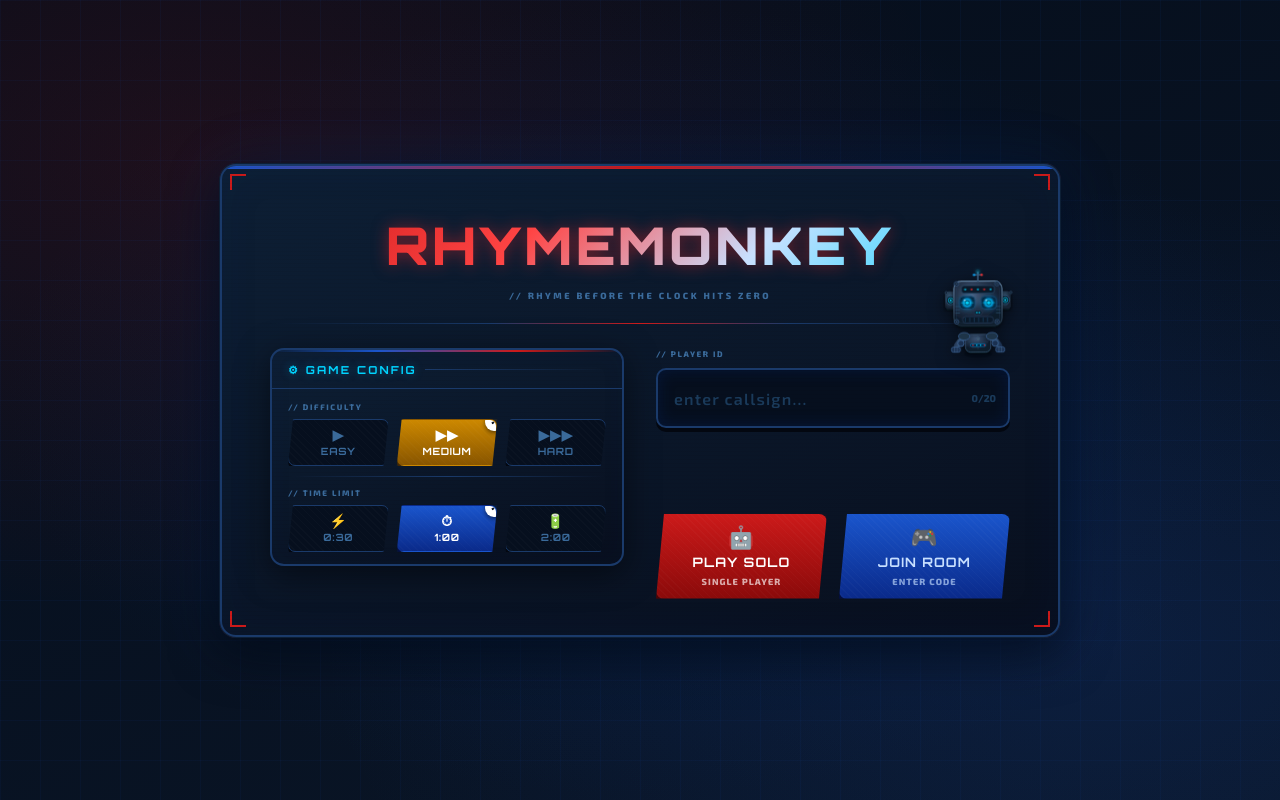
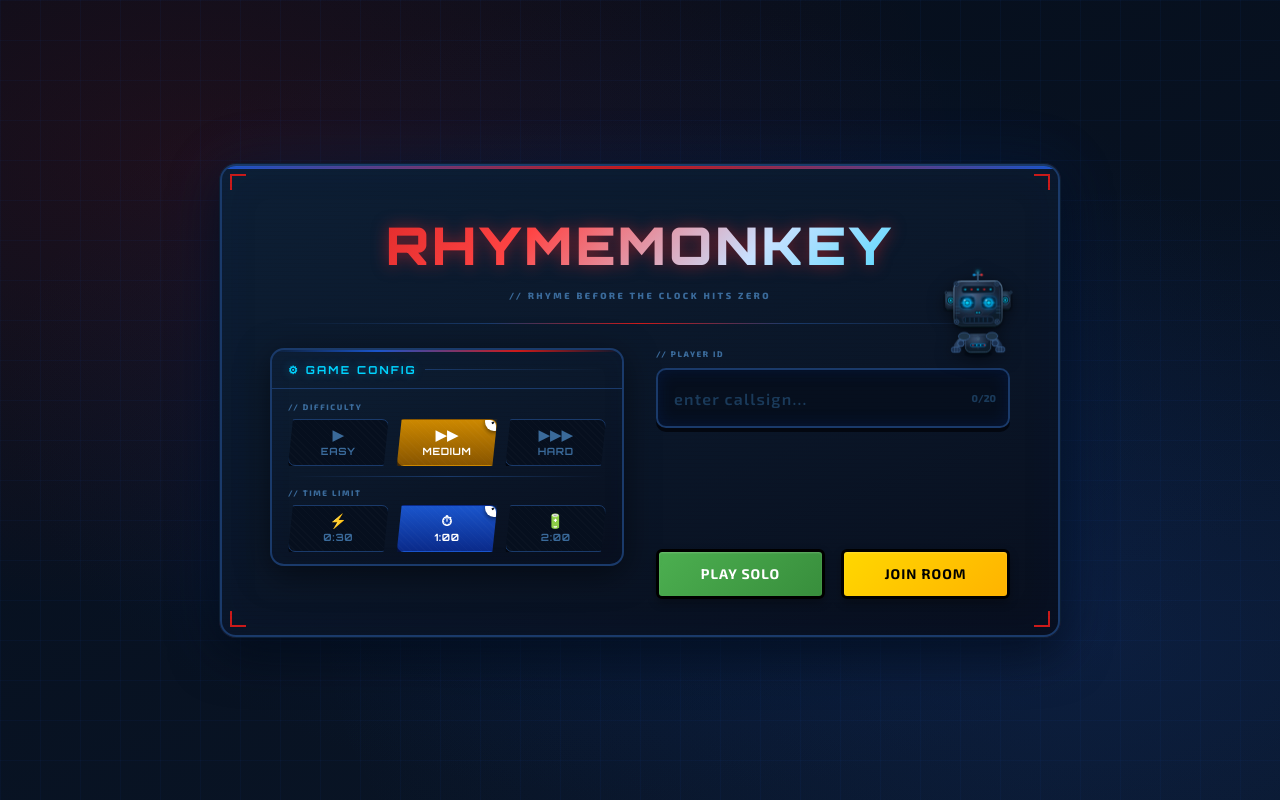
Before and after one commit to whizzel/rhymemonkey, a Next.js app: page / in a window 1280 px wide. Built offline with nearby package versions, Linux system fonts and the light colour scheme.

Commit message:
refactor: replace custom CSS with Tailwind classes and update GameActions UI components

```diff
--- a/src/components/GameActions.tsx
+++ b/src/components/GameActions.tsx
@@ -22,86 +22,60 @@ export function GameActions({ onStartGame, onJoinRoom }: GameActionsProps) {
   };
 
   return (
-    <>
-      <style>{`
-        @import url('https://fonts.googleapis.com/css2?family=Orbitron:wght@700;900&family=Exo+2:wght@700;800&display=swap');
-
-        .ga-grid { display:grid;grid-template-columns:1fr 1fr;gap:12px; }
-        @media(max-width:460px){.ga-grid{grid-template-columns:1fr;}}
-
-        .ga-btn {
-          font-family:'Orbitron',monospace;font-size:14px;font-weight:700;letter-spacing:.08em;
-          border:none;border-radius:8px;padding:12px 14px 10px;
-          cursor:pointer;position:relative;overflow:hidden;
-          display:flex;flex-direction:column;align-items:center;gap:3px;
-          transition:transform .1s,filter .15s;user-select:none;outline:none;
-          clip-path:polygon(8px 0%,100% 0%,calc(100% - 8px) 100%,0% 100%);
-        }
-        .ga-btn:hover  { filter:brightness(1.15);transform:translateY(-3px); }
-        .ga-btn:active { transform:translateY(4px)!important; }
-        .ga-btn::before {
-          content:'';position:absolute;inset:0;
-          background:repeating-linear-gradient(45deg,transparent,transparent 4px,rgba(255,255,255,0.02) 4px,rgba(255,255,255,0.02) 5px);
-          pointer-events:none;
-        }
-        .ga-btn::after {
-          content:'';position:absolute;top:0;left:-80%;width:60%;height:100%;
-          background:linear-gradient(90deg,transparent,rgba(255,255,255,0.18),transparent);
-          transform:skewX(-20deg);transition:left .45s;pointer-events:none;
-        }
-        .ga-btn:hover::after{left:130%;}
-
-        .ga-icon { font-size:22px;line-height:1;position:relative;z-index:1; margin-bottom: 2px; }
-        .ga-label { font-size:13px;position:relative;z-index:1; }
-        .ga-sub { font-family:'Exo 2',sans-serif;font-size:9px;font-weight:800;letter-spacing:.12em;text-transform:uppercase;opacity:.65;position:relative;z-index:1; }
-
-        .btn-solo    { background:linear-gradient(180deg,#cc1a1a,#8a0a0a);color:#fff;box-shadow:0 6px 0 #4a0505,0 8px 20px rgba(200,10,10,0.4); }
-        .btn-private { background:linear-gradient(180deg,#1a55cc,#0a2a8a);color:#c8e0ff;box-shadow:0 6px 0 #050f40,0 8px 20px rgba(10,50,200,0.4); }
-        .btn-join    { background:linear-gradient(180deg,#1a2a40,#0d1525);color:#6a9ac0;box-shadow:0 6px 0 #060c18; border:1px solid #1a3a6a; }
-
-        .ga-join-box { margin-top: 10px; display: flex; gap: 8px; animation: slideDown .3s ease; }
-        @keyframes slideDown { from { opacity: 0; transform: translateY(-10px); } to { opacity: 1; transform: translateY(0); } }
-        .ga-input { flex: 1; background: #060f1e; border: 1px solid #1a3a6a; border-radius: 6px; padding: 10px; color: #fff; font-family: 'Orbitron', monospace; text-align: center; font-size: 16px; outline: none; }
-        .ga-go { background: #cc1a1a; border: none; border-radius: 6px; color: #fff; padding: 0 20px; font-family: 'Orbitron', monospace; cursor: pointer; font-weight: 700; }
-        .ga-go:disabled { opacity: .5; cursor: not-allowed; }
-      `}</style>
-
-      <div>
-        <div className="ga-grid">
-          <button type="button" className="ga-btn btn-solo" onClick={() => { playClick(); onStartGame('solo'); }}>
-            <span className="ga-icon">🤖</span>
-            <span className="ga-label">PLAY SOLO</span>
-            <span className="ga-sub">single player</span>
+    <div className="flex flex-col gap-4">
+      <div className="grid grid-cols-1 gap-4 md:grid-cols-2">
+        <button
+          type="button"
+          className="mario-btn mario-btn-green text-sm"
+          onClick={() => { playClick(); onStartGame('solo'); }}
+        >
+          PLAY SOLO
         </button>
         {!showJoinInput ? (
-            <button type="button" className="ga-btn btn-private" onClick={() => { playClick(); setShowJoinInput(true); }}>
-              <span className="ga-icon">🎮</span>
-              <span className="ga-label">JOIN ROOM</span>
-              <span className="ga-sub">enter code</span>
+          <button
+            type="button"
+            className="mario-btn mario-btn-gold text-sm"
+            onClick={() => { playClick(); setShowJoinInput(true); }}
+          >
+            JOIN ROOM
           </button>
         ) : (
-            <button type="button" className="ga-btn btn-private" onClick={() => { playClick(); onStartGame('private'); }}>
-              <span className="ga-icon">📡</span>
-              <span className="ga-label">CREATE RM</span>
-              <span className="ga-sub">host lobby</span>
+          <button
+            type="button"
+            className="mario-btn mario-btn-gold text-sm"
+            onClick={() => { playClick(); onStartGame('private'); }}
+          >
+            CREATE RM
           </button>
         )}
       </div>
 
       {showJoinInput && (
-          <div className="ga-join-box">
+        <div className="flex gap-2 p-3 rounded-lg bg-black/40 border-2 border-[#ffb300]/50 mt-2">
           <input
-              className="ga-input"
+            className="flex-1 bg-transparent border-b-2 border-[#ffb300] text-[#ffb300] font-retro px-2 text-center outline-none uppercase placeholder:text-[#ffb300]/30"
             placeholder="CODE"
             value={joinCode}
             onChange={e => setJoinCode(e.target.value.toUpperCase())}
             maxLength={6}
           />
-            <button className="ga-go" onClick={handleJoin} disabled={joinCode.length < 6}>GO</button>
-            <button className="ga-go" style={{ background: '#1a3a6a' }} onClick={() => setShowJoinInput(false)}>✕</button>
+          <button
+            className="mario-btn text-sm"
+            style={{ padding: '8px 16px' }}
+            onClick={() => { playClick(); handleJoin(); }}
+            disabled={joinCode.length < 6}
+          >
+            GO
+          </button>
+          <button
+            className="mario-btn text-sm"
+            style={{ padding: '8px 16px', background: 'linear-gradient(135deg, #e74c3c 0%, #c0392b 100%)' }}
+            onClick={() => { playClick(); setShowJoinInput(false); }}
+          >
+            ✕
+          </button>
         </div>
       )}
     </div>
-    </>
   );
 }
```
Lines whose indentation alone changed are shown as unchanged.
